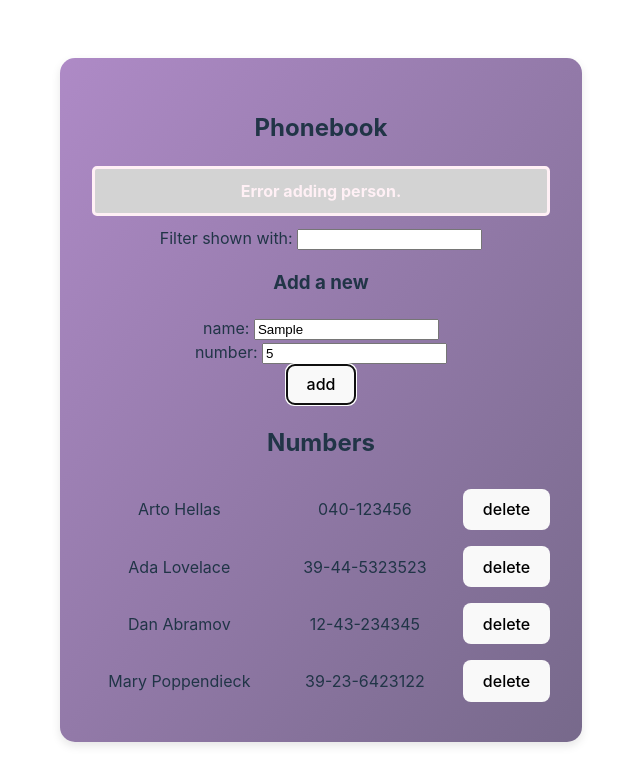
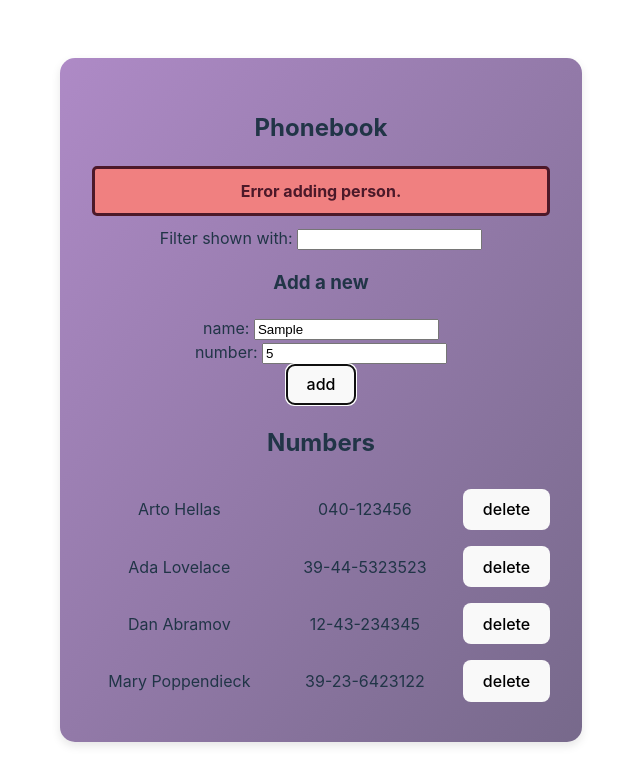
Before and after one commit to wunder-frau/full-stack-open, a React (Vite) app in the folder part2/phonebook/: page / in a window 1280 px wide. Both pictures are taken after typing "Sample", "5" into the empty fields and a click on the button "add". Shown: the top 784 px of the page, without its empty margins (319-959 px from the left). Built offline with nearby package versions, Linux system fonts and the light colour scheme; no server answers; data requests are answered from the project's data file.

Commit message:
update error and notification css styles

```diff
--- a/part2/phonebook/src/App.css
+++ b/part2/phonebook/src/App.css
@@ -80,13 +80,13 @@ button {
 }
 
 .notification.error {
-  color: lavenderblush;
-  background: lightgrey;
-  border: 3px solid lavenderblush;;
+  color: #4c1929;
+  background: lightcoral;
+  border: 3px solid #4c1929;
 }
 
 .notification.success {
-  color: #d5f6dc;
-  background: lightgrey;
-  border: 3px solid #c3e6cb;
+  color: #77698b;
+  background: lightgreen;
+  border: 3px solid #8a78a4;
 }
```
